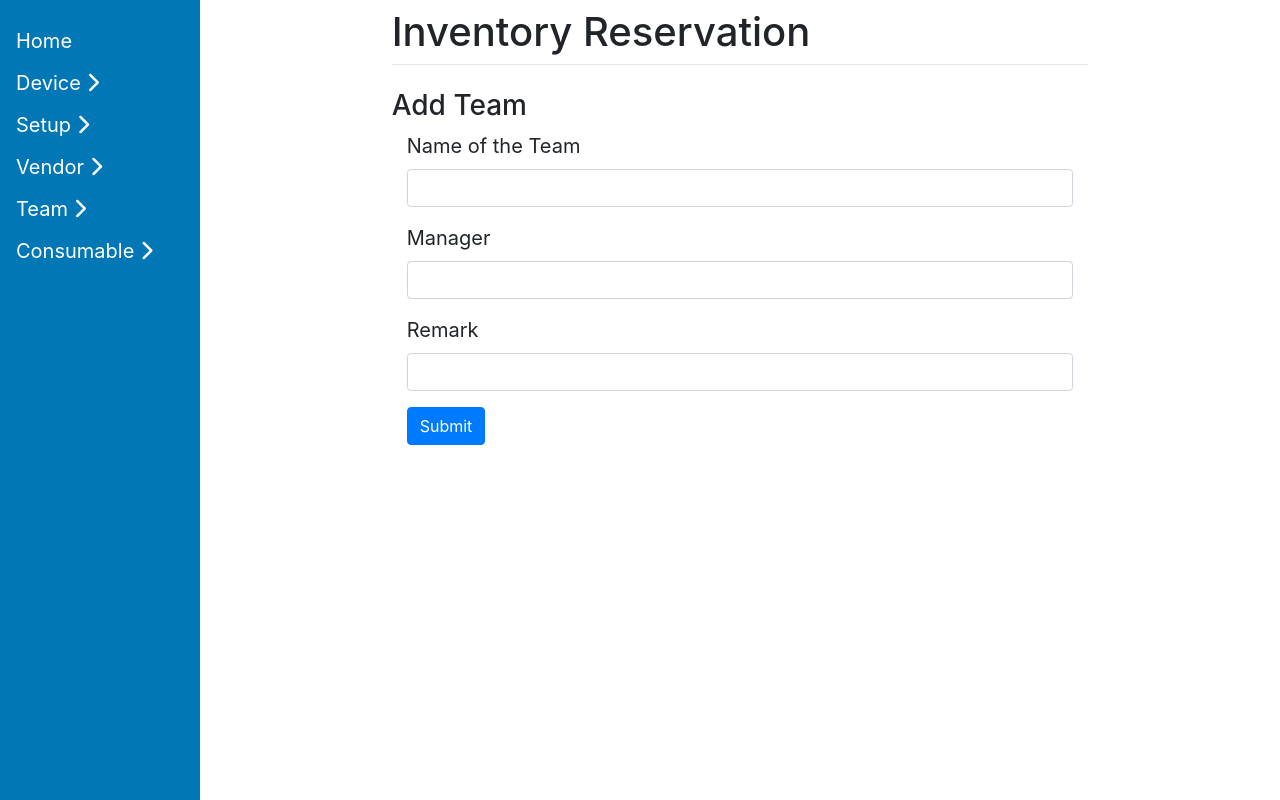
After one commit to samatharkar/reservation, a Django app: page /add_team/ in a window 1280 px wide. The commit adds this page. Run offline with Django 3.2, Linux system fonts and the light colour scheme; some libraries are stand-ins or nearby versions.

```diff
--- a/Altiostar/ReservationTool/admin.py
+++ b/Altiostar/ReservationTool/admin.py
@@ -11,5 +11,8 @@ admin.site.register(Vendor)
 admin.site.register(Consumable)
 admin.site.register(DeviceType)
 admin.site.register(MakeSetup)
+admin.site.register(Team)
+admin.site.register(SetupType)
+
 
 # admin.site.register(Test)
--- a/Altiostar/ReservationTool/urls.py
+++ b/Altiostar/ReservationTool/urls.py
@@ -8,6 +8,8 @@ urlpatterns = [
     path("add_device/", views.add_device, name='add_device'),
     path("view_device/", views.view_device, name='view_device'),
     path("add_setup/", views.add_setup, name='add_setup'),
+    path("add_team/", views.add_team, name='add_team'),
+    path("add_setup_type/", views.add_setup_type, name='add_setup_type'),
     path("make_setup/", views.make_setup, name='make_setup'),
     path("add_device_type/", views.add_device_type, name='add_device_type'),
     path("add_consumable/", views.add_consumable, name='add_consumable'),
--- a/Altiostar/ReservationTool/views.py
+++ b/Altiostar/ReservationTool/views.py
@@ -15,22 +15,16 @@ def add_setup(request):
     if request.method == "POST":
         name = request.POST.get("name")
         remark = request.POST.get("remark")
-        # device_id = request.POST.get("device_type")
-        # attenuator_quantity = request.POST.get("attenuator_quantity")
-        # attenuator_db = request.POST.get("attenuator_db")
-        # device_type = Device.objects.get(id=device_id)
+
         CreateSetup.objects.create(
             name = name,
             remark = remark
-            # attenuator_quantity = attenuator_quantity,
-            # attenuator_db = attenuator_db,
-            # device_type = device_type
+
         )
         return render(
             request,
             "add_setup.html",
             {
-               # 'devices':Device.objects.all(),
                 'msg':'Setup Added!'
 
             }
@@ -39,9 +33,7 @@ def add_setup(request):
          return render(
              request,
              "add_setup.html"
-            # , {
-            #      'devices':Device .objects.all()
-            #  }
+
            )
 
 def add_device(request):
@@ -49,7 +41,6 @@ def add_device(request):
         name = request.POST.get('name')
         type_id = request.POST.get('type')
         type = DeviceType.objects.get(id=type_id)
-        #consumable = request.POST.get('device_consumable')
         srno = request.POST.get('srno')
         po_number = request.POST.get('po_number')
         po_date = request.POST.get('po_date')
@@ -69,7 +60,6 @@ def add_device(request):
         Device.objects.create(
             name = name ,
             type = type ,
-         #   device_consumable = device_consumable,
             srno=srno ,
             po_number=po_number ,
             po_date=po_date ,
@@ -92,10 +82,7 @@ def add_device(request):
             {
                 'vendors':Vendor.objects.all(),
                 'd_type':DeviceType.objects.all(),
-                'msg':'Device Added!'
-
-          #      'con':Consumable.objects.all(),
-
+                'msg':'Vendor Added!'
             }
         )
 
@@ -107,7 +94,6 @@ def add_device(request):
             {
                 'vendors':Vendor.objects.all(),
                 'd_type':DeviceType.objects.all(),
-           #     'con':Consumable.objects.all(),
 
             }
 
@@ -141,6 +127,34 @@ def add_device_type(request):
          return render(
              request,
              "add_device_type.html",
+
+           )
+
+def add_team(request):
+    if request.method == "POST":
+        name = request.POST.get("name")
+        manager = request.POST.get("manager")
+        remark = request.POST.get("remark")
+
+        Team.objects.create(
+            name = name,
+            manager = manager,
+            remark = remark
+        )
+        return render(
+            request,
+            "add_team.html",
+            {
+             'msg':'Team Added!'
+
+            }
+
+
+        )
+    else:
+         return render(
+             request,
+             "add_team.html",
 
            )
 
@@ -214,6 +228,32 @@ def add_consumable(request):
 
            )
 
+def add_setup_type(request):
+    if request.method == "POST":
+        setup_type = request.POST.get("setup_type")
+        remark = request.POST.get("remark")
+
+        SetupType.objects.create(
+            setup_type = setup_type,
+            remark = remark
+        )
+        return render(
+            request,
+            "add_setup_type.html",
+            {
+             'msg':'Setup Type Added!'
+
+            }
+
+
+        )
+    else:
+         return render(
+             request,
+             "add_setup_type.html",
+
+           )
+
 def make_setup(request):
     if request.method == "POST":
         name = request.POST.get("name")
@@ -223,12 +263,18 @@ def make_setup(request):
         consumable = Consumable.objects.get(id=consumable_id)
         type_id = request.POST.get("type")
         type = DeviceType.objects.get(id=type_id)
+        setup_type_id = request.POST.get("setup_type")
+        setup_type = SetupType.objects.get(id = setup_type_id)
+        booked_by_id = request.POST.get("booked_by")
+        booked_by = Team.objects.get(id = booked_by_id)
 
         MakeSetup.objects.create(
             name = name,
             device = device,
             consumable = consumable,
-            type = type
+            type = type,
+            booked_by = booked_by,
+            setup_type = setup_type
 
         )
         return render(
@@ -236,7 +282,9 @@ def make_setup(request):
             "make_setup.html",
             {
                 'device_n':Device.objects.all(),
-                #'setup_n':CreateSetup.objects.all(),
+                'booked_team':Team.objects.all(),
+                'booked_team':Team.objects.all(),
+                'setup_type_n':SetupType.objects.all(),
                 'consumable_n':Consumable.objects.all(),
                 'msg':'Setup Added!'
 
@@ -248,37 +296,12 @@ def make_setup(request):
              "make_setup.html",
              {
                 'device_n':Device.objects.all(),
-               # 'setup_n':CreateSetup.objects.all(),
                 'consumable_n':Consumable.objects.all(),
                 'type_n':DeviceType.objects.all(),
-             #   'msg':'Setup Added!'
 
             }
 
            )
-
-# def add_device(request):
-#     if request.method == "POST":
-#         hostname = request.POST.get('hostname')
-#         ip = request.POST.get('ip')
-#         serial_number = request.POST.get('serial_number')
-#         mac = request.POST.get('mac')
-#         device_type = request.POST.get('device')
-#         make = request.POST.get('make')
-#         Device.objects.create(
-#             hostname=hostname , ip=ip , serial_number=serial_number , mac=mac , device_type=device_type , make=make
-#         )
-#     else:
-#         return render(
-#             request,
-#             "add_device.html",
-#             {}
-#         )
-
-
-#         device = Device(hostname=hostname , ip=ip , serial_number=serial_number , mac=mac , device_type=device_type , make=make)
-#         device.save()
-#     return render(request, "add_device.html", {})
 
 def view_device(request):
     context = {}
@@ -286,30 +309,6 @@ def view_device(request):
     context['entries'] = entries
     return render(request, 'view_device.html', context)
 
-# def add_setup(request):
-
-#         if request.method == "POST":
-#             setup_name = request.POST.get("setup_name")
-#             device_id = request.POST.get("device")
-#             device = Device.objects.get(id=device_id)
-#             Setup.objects.create(
-#                 setup_name=setup_name,
-#                 device = device
-#             )
-#         else:
-#             return render(
-#                 request,
-#                 "add_setup.html",
-#                 {
-#                     'device':Device.objects.all()
-#                 }
-#             )
-            #setup_name = request.POST.get('setup_name')
-            # device_type =
-            #new_setup = request.POST.get(Device.objects.values('device_type'))
-            #setup_name = Setup(setup_name=setup_name , new_setup=new_setup)
-            #setup_name.save()
-        #return render(request, "add_setup.html",{})
 
 
 def view_setup(request):
--- a/Altiostar/templates/add_consumable.html
+++ b/Altiostar/templates/add_consumable.html
@@ -58,5 +58,7 @@ Add Consumables
 
       </form>
 
-
+      {% if msg %}
+      <h1>{{msg}}</h1>
+      {% endif %}
 {% endblock %}
--- /dev/null
+++ b/Altiostar/templates/add_team.html
@@ -0,0 +1,42 @@
+{% extends 'base.html' %}
+{% block title %}
+Add Team
+{% endblock %}
+
+
+{% block content %}
+<h3>Add Team </h3>
+
+
+<div class="container">
+    <form method="POST" action="{% url 'add_team' %}">
+        {% csrf_token %}
+
+        <div class="form-group">
+          <label for="name">Name of the Team</label>
+          <input type="text" class="form-control" name= "name" required>
+        </div>
+
+
+        <div class="form-group">
+          <label for="manager">Manager</label>
+          <input type="text" class="form-control" name= "manager" >
+        </div>
+
+        <div class="form-group">
+          <label for="remark">Remark</label>
+          <input type="text" class="form-control" name= "remark" >
+        </div>
+
+
+          <button type="submit" class="btn btn-primary"> Submit </button>
+      </form>
+
+      {% if msg %}
+      <h1>{{msg}}</h1>
+      {% endif %}
+{% endblock %}
+{% block script_block %}
+
+
+{% endblock %}
--- a/Altiostar/templates/add_vendor.html
+++ b/Altiostar/templates/add_vendor.html
@@ -42,6 +42,9 @@ Add Vendor
           <button type="submit" class="btn btn-primary"> Submit </button>
 
       </form>
+            {% if msg %}
+      <h1>{{msg}}</h1>
+      {% endif %}
 
 
 {% endblock %}
--- a/Altiostar/templates/base.html
+++ b/Altiostar/templates/base.html
@@ -84,6 +84,7 @@
   <div class="dropdown-container">
 
     <a href="/add_setup">Add Setup</a>
+    <a href="/add_setup_type">Add Setup Type</a>
     <a href="/make_setup">Make Setup</a>
     <a href="/search_setup">Search Setups</a>
     <a href="/view_setup">View Setup</a>
@@ -95,6 +96,15 @@
   <div class="dropdown-container">
 
     <a href="/add_vendor">Add Vendor</a>
+
+    </div>
+
+    <button class="dropdown-btn">Team
+    <i class="fa fa-chevron-right"></i>
+  </button>
+  <div class="dropdown-container">
+
+    <a href="/add_team">Add Team</a>
 
     </div>
 
```
Also changed, not shown: Altiostar/ReservationTool/models.py (+39 -12 lines), Altiostar/templates/add_setup_type.html (added, +37 -0 lines), Altiostar/templates/make_setup.html (+23 -0 lines), Altiostar/ReservationTool/migrations/0021_auto_20210528_1152.py (added), Altiostar/ReservationTool/migrations/0022_auto_20210528_1201.py (added), Altiostar/ReservationTool/migrations/0023_remove_device_warranty_inmonths.py (added), Altiostar/ReservationTool/migrations/0024_auto_20210528_1226.py (added), Altiostar/db.sqlite3.
